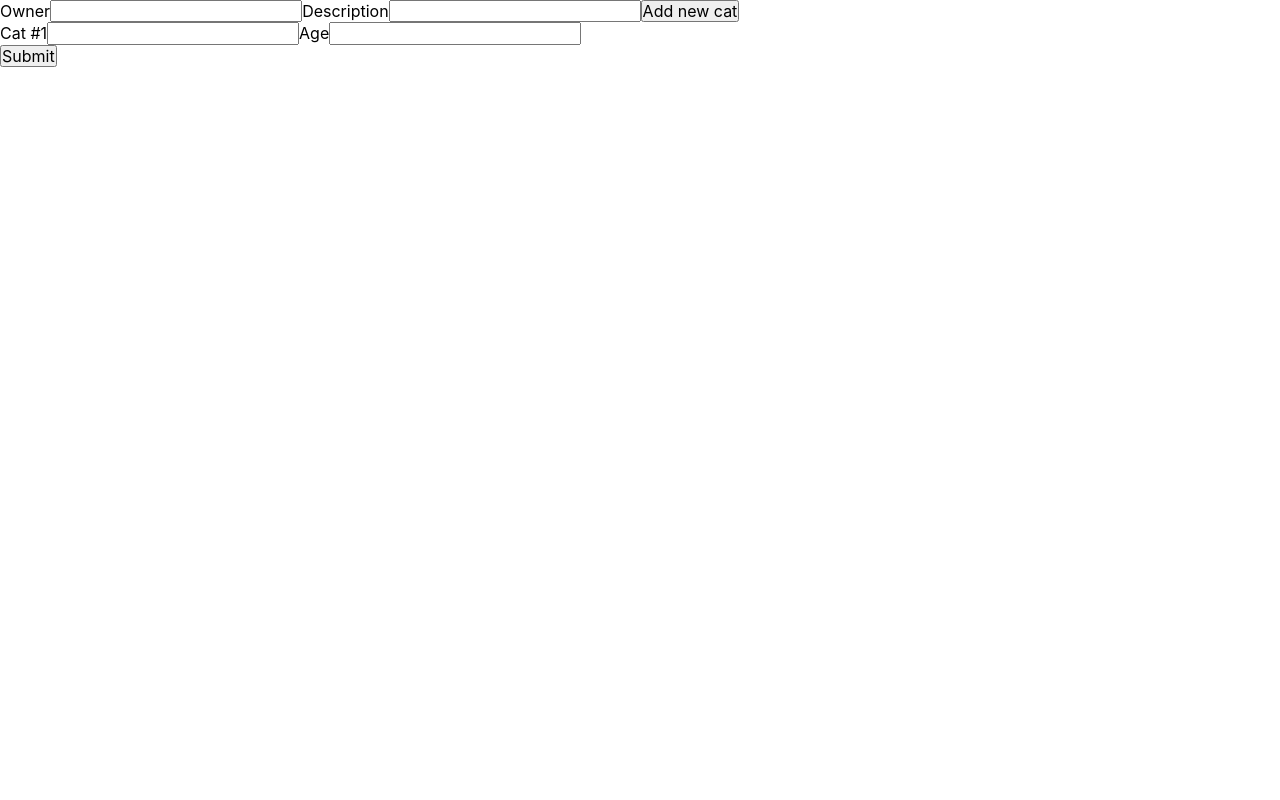
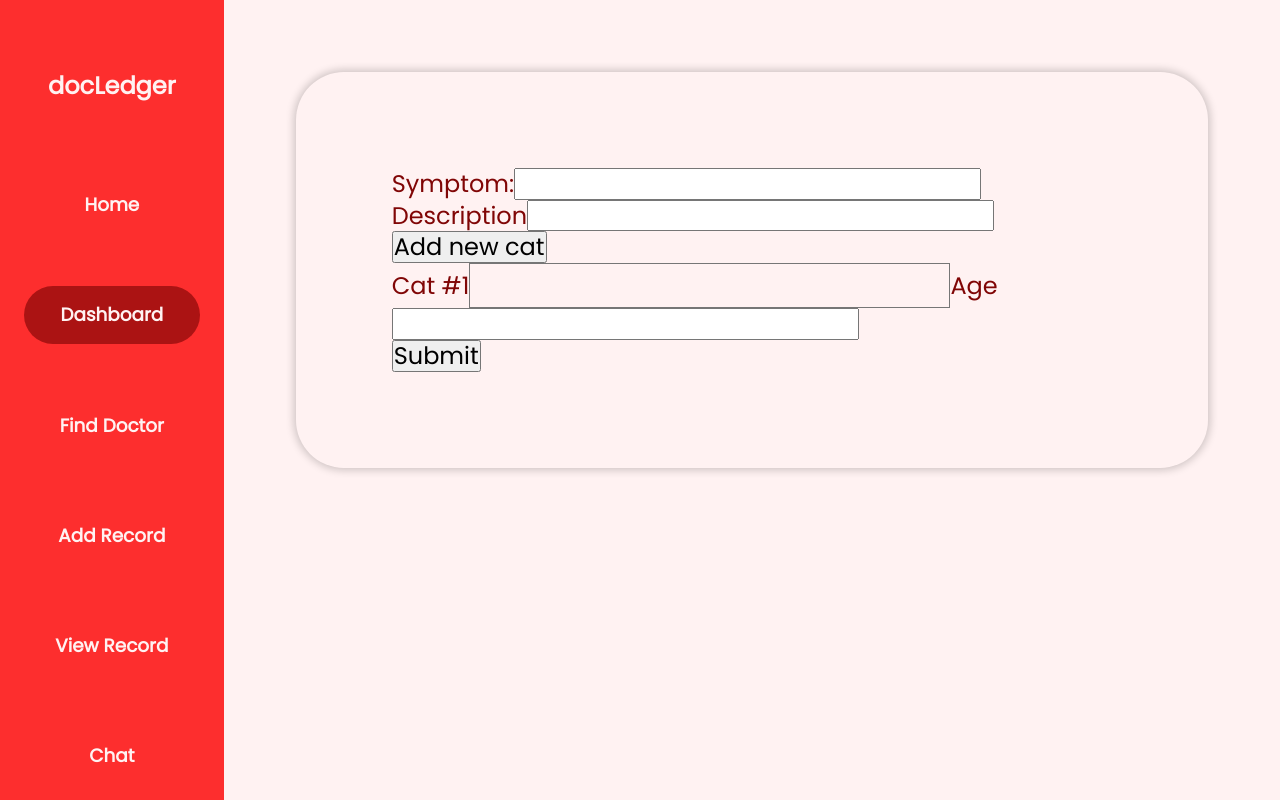
Before and after one commit to kush-daga/SIH2020, a React (Create React App) app in the folder dl/: page / in a window 1280 px wide. Built offline with nearby package versions, Linux system fonts and the light colour scheme.

Commit message:
SymCheck UI

```diff
--- a/dl/src/components/DynamicForm/CatInputs.js
+++ b/dl/src/components/DynamicForm/CatInputs.js
@@ -12,7 +12,7 @@ const CatInputs = (props) => {
             data-id={idx}
             id={catId}
             value={props.cats[idx].name}
-            className="name"
+            className="pa2 ba bg-transparent"
           />
           <label htmlFor={ageId}>Age</label>
           <input
--- a/dl/src/components/DynamicForm/DynamicForm.js
+++ b/dl/src/components/DynamicForm/DynamicForm.js
@@ -1,39 +1,86 @@
 import React from "react";
+import "tachyons";
+import styled from "styled-components";
 import CatInputs from "./CatInputs";
 class Form extends React.Component {
   state = {
-    cats: [{name:"", age:""}],
+    cats: [{ name: "", age: "" }],
     owner: "",
     description: ""
+  };
+  handleChange = e => {
+    if (["name", "age"].includes(e.target.className)) {
+      let cats = [...this.state.cats];
+      cats[e.target.dataset.id][
+        e.target.className
+      ] = e.target.value.toUpperCase();
+      this.setState({ cats }, () => console.log(this.state.cats));
+    } else {
+      this.setState({ [e.target.name]: e.target.value.toUpperCase() });
     }
-    handleChange = (e) => {
-        if (["name", "age"].includes(e.target.className) ) {
-        let cats = [...this.state.cats]
-        cats[e.target.dataset.id][e.target.className] = e.target.value.toUpperCase()
-        this.setState({ cats }, () => console.log(this.state.cats))
-        } else {
-        this.setState({ [e.target.name]: e.target.value.toUpperCase() })
-        }
-    }
-    addCat = (e) => {
-        this.setState((prevState) => ({
-        cats: [...prevState.cats, {name:"", age:""}],
+  };
+  addCat = e => {
+    this.setState(prevState => ({
+      cats: [...prevState.cats, { name: "", age: "" }]
     }));
-    }
-    handleSubmit = (e) => { e.preventDefault() }
+  };
+  handleSubmit = e => {
+    e.preventDefault();
+  };
   render() {
-        let {owner, description, cats} = this.state
+    let { owner, description, cats } = this.state;
     return (
-        <form onSubmit={this.handleSubmit} onChange={this.handleChange} >
-            <label htmlFor="name">Owner</label>
-            <input type="text" name="owner" id="owner" value={owner} />
+      <ContainerDF>
+        <div className="Left flex flex-column" style={{ width: "20%" }}>
+          <ul>
+            <li style={{ fontSize: "x-large", fontWeight: "bold" }}>
+              docLedger
+            </li>
+            <li>Home</li>
+            <li
+              style={{
+                backgroundColor: "rgba(128,6,6,0.65)",
+                color: "#fff2f2",
+                borderRadius: "55px"
+              }}
+            >
+              Dashboard
+            </li>
+            <li>Find Doctor</li>
+            <li>Add Record</li>
+            <li>View Record</li>
+            <li>Chat</li>
+          </ul>
+        </div>
+        <div className="Right flex flex-column"  style={{backgroundColor:"#fff2f2",color:"#800606",width:"100%",overflow:"hidden"}}>
+          <form onSubmit={this.handleSubmit} onChange={this.handleChange} className="shadow-2 " style={{margin:"3em", padding:"4em",fontSize:"x-large",width:"fit-content",borderRadius:"2em"}}>
+            <div>
+               <div>
+                    <label htmlFor="name">Symptom:</label>
+                    <input clasName="pa2 input-reset ba bg-transparent" type="text" name="owner" id="owner" value={owner} />
+               </div>
+                <div>
                     <label htmlFor="description">Description</label>
-            <input type="text" name="description" id="description" value={description} />
+                    <input
+                        type="text"
+                        name="description"
+                        id="description"
+                        value={description}
+                    />
+                </div>
                 <button onClick={this.addCat}>Add new cat</button>
                 <CatInputs cats={cats} />
                 <input type="submit" value="Submit" />
+            </div>
           </form>
-        )
+        </div>
+      </ContainerDF>
+    );
   }
 }
 export default Form;
+const ContainerDF = styled.div`
+    display: flex;
+    height:100vh;
+    font-family:Poppins;
+`;
```
Lines whose indentation alone changed are shown as unchanged.
